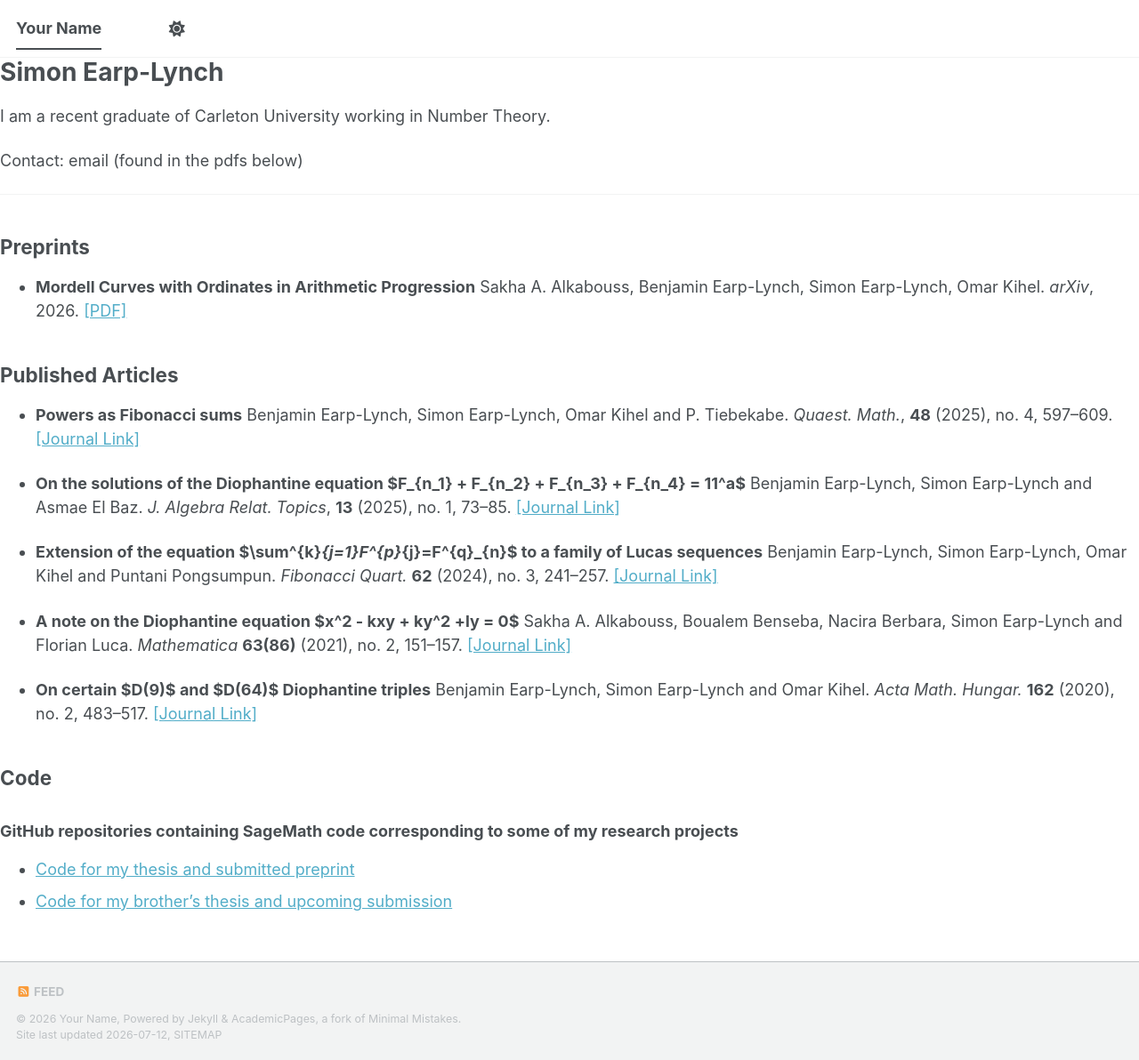
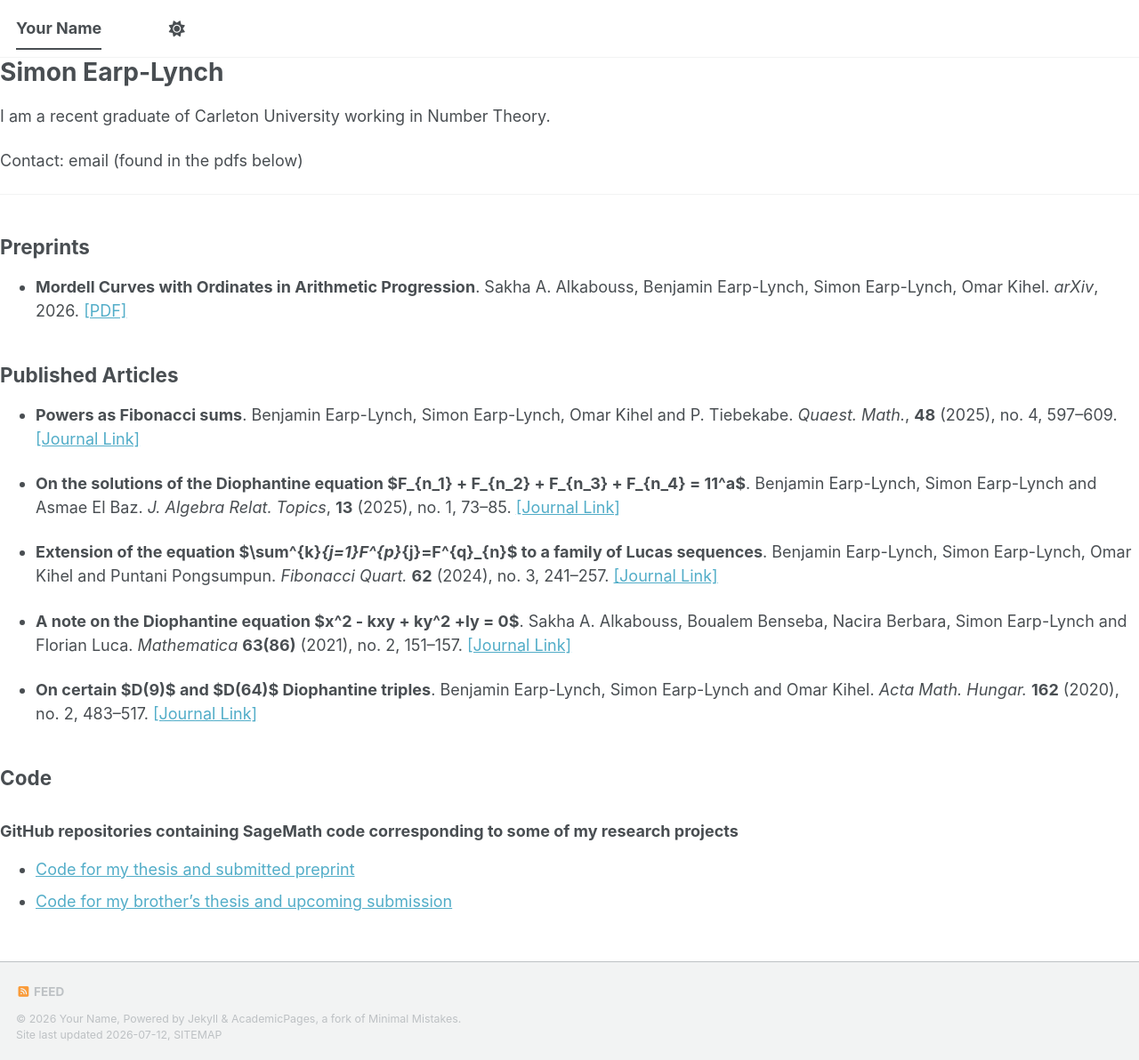
Before and after one commit to simon-e-l-math/Simon-E-L-Math.github.io, a Jekyll site: the page built from index.md, in a window 1280 px wide and 1192 px high. Shown: the whole window at 89% size. Built offline with Jekyll 4.4.1, drawn with Linux system fonts in a browser that asks for light colours; our own code applies the rules of GitHub Pages for plain Markdown files; a script bundle is joined from its source files by our own code; library files that are not in the unit come from our copies.

Commit message:
Update article titles with periods
Added periods to the end of article titles for consistency.

```diff
--- a/index.md
+++ b/index.md
@@ -8,34 +8,34 @@ Contact: email (found in the pdfs below)
 
 ## Preprints
 
-* **Mordell Curves with Ordinates in Arithmetic Progression**
+* **Mordell Curves with Ordinates in Arithmetic Progression**.
   Sakha A. Alkabouss, Benjamin Earp-Lynch, Simon Earp-Lynch, Omar Kihel.
   *arXiv*, 2026.
   [[PDF]](https://arxiv.org/pdf/2607.06998)
 
 ## Published Articles
 
-* **Powers as Fibonacci sums**
+* **Powers as Fibonacci sums**.
   Benjamin Earp-Lynch, Simon Earp-Lynch, Omar Kihel and P. Tiebekabe.
   *Quaest. Math.*, **48** (2025), no. 4, 597--609.
   [[Journal Link]](10.2989/16073606.2024.2411461)
 
-* **On the solutions of the Diophantine equation $F_{n_1} + F_{n_2} + F_{n_3} + F_{n_4} = 11^a$**
+* **On the solutions of the Diophantine equation $F_{n_1} + F_{n_2} + F_{n_3} + F_{n_4} = 11^a$**.
   Benjamin Earp-Lynch, Simon Earp-Lynch and Asmae El Baz.
   *J. Algebra Relat. Topics*, **13** (2025), no. 1, 73--85.
   [[Journal Link]](10.22124/JART.2024.24741.1540)
 
-* **Extension of the equation $\sum^{k}_{j=1}F^{p}_{j}=F^{q}_{n}$ to a family of Lucas sequences**
+* **Extension of the equation $\sum^{k}_{j=1}F^{p}_{j}=F^{q}_{n}$ to a family of Lucas sequences**.
   Benjamin Earp-Lynch, Simon Earp-Lynch, Omar Kihel and Puntani Pongsumpun.
   *Fibonacci Quart.* **62** (2024), no. 3, 241--257.
   [[Journal Link]](10.1080/00150517.2024.12459540)
 
-* **A note on the Diophantine equation $x^2 - kxy + ky^2 +ly = 0$**
+* **A note on the Diophantine equation $x^2 - kxy + ky^2 +ly = 0$**.
   Sakha A. Alkabouss, Boualem Benseba, Nacira Berbara, Simon Earp-Lynch and Florian Luca.
   *Mathematica* **63(86)** (2021), no. 2, 151--157.
   [[Journal Link]](10.24193/mathcluj.2021.2.01)
 
-* **On certain $D(9)$ and $D(64)$ Diophantine triples**
+* **On certain $D(9)$ and $D(64)$ Diophantine triples**.
   Benjamin Earp-Lynch, Simon Earp-Lynch and Omar Kihel.
   *Acta Math. Hungar.* **162** (2020), no. 2, 483--517.
   [[Journal Link]](10.1007/s10474-020-01061-2)
```
